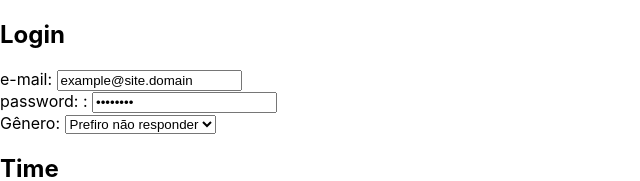
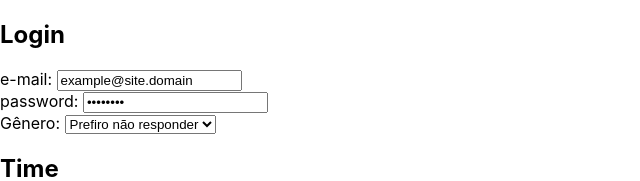
Before and after one commit to menestrel-mkmb/udemy_mat-fraga_react, a React (Create React App) app in the folder meu-app/: page / in a window 1280 px wide. Shown: the top 181 px of the page, without its empty margins (0-640 px from the left). Built offline with nearby package versions, Linux system fonts and the light colour scheme.

Commit message:
__fix: redundant ": " on input label;

```diff
--- a/meu-app/src/components/Formulario/Formulario.js
+++ b/meu-app/src/components/Formulario/Formulario.js
@@ -9,7 +9,7 @@ class Formulario extends Component {
             title: "Login",
             data: [
                 {id: 1, name: "email", type:"email", label: "e-mail", value: "example@site.domain"},
-                {id: 2, name: "pass", type:"password", label: "password: ", value: "password"},
+                {id: 2, name: "pass", type:"password", label: "password", value: "password"},
             ],
         }
     }
```
